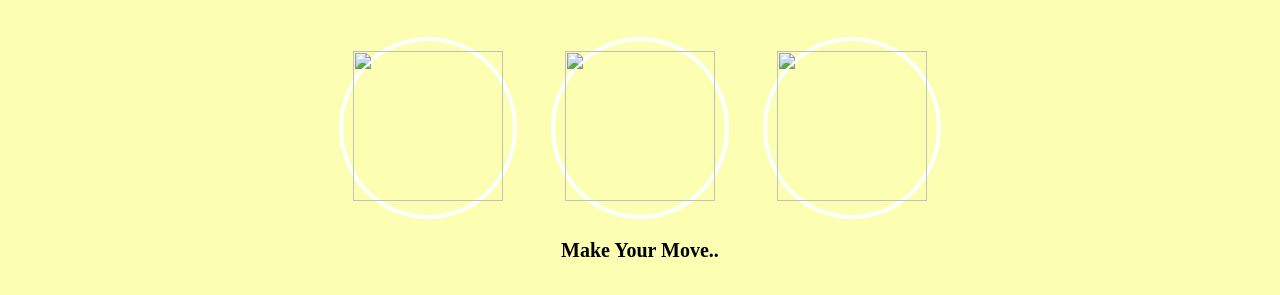
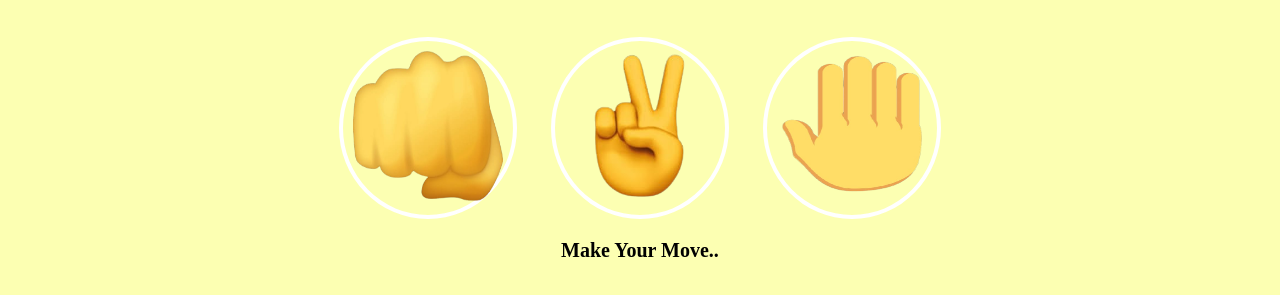
Before and after one commit to akhilyadav764/Rock.github.io, a plain HTML site: page index.html in a window 1280 px wide. Shown: the part 259-554 px from the top of the page. Drawn offline with Linux system fonts and the light colour scheme.

Commit message:
Update index.html

```diff
--- a/index.html
+++ b/index.html
@@ -21,13 +21,13 @@
     </div>
     <div class="choices">
         <div class="choice" id="r">
-            <img src="image1/rock.png" width="150px" height="150px" alt="">
+            <img src="rock.png" width="150px" height="150px" alt="">
         </div>
         <div class="choice" id="s">
-            <img src="image1/sci.png"  width="150px" height="150px" alt="">
+            <img src="sci.png"  width="150px" height="150px" alt="">
         </div>
         <div class="choice" id="p">
-            <img src="image1/paper.png"  width="150px" height="150px" alt="">
+            <img src="paper.png"  width="150px" height="150px" alt="">
         </div>
     </div>
     <p id="action-message">Make Your Move..</p>
```
